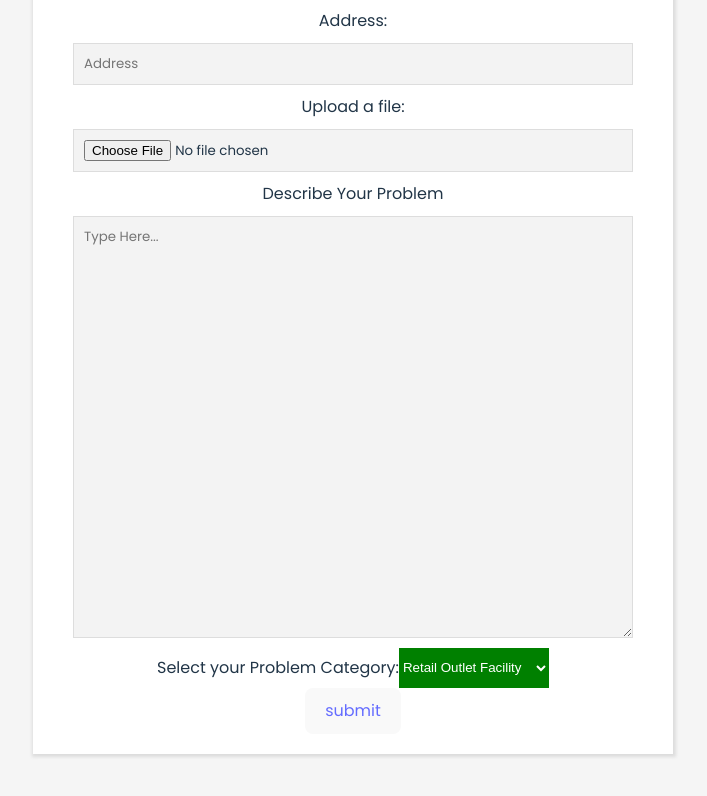
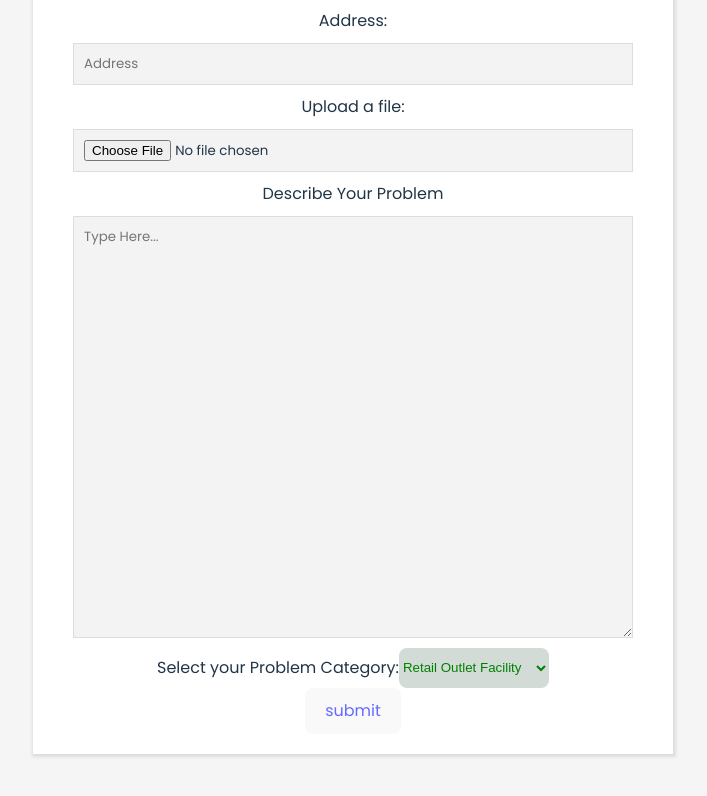
Before and after one commit to farukumarx64/cms-platform, a React (Vite) app: page / in a window 1280 px wide. Shown: the part 432-1228 px from the top of the page, without its empty margins (287-994 px from the left). Built offline with nearby package versions, Linux system fonts and the light colour scheme.

Commit message:
form page css created by Muhammad

```diff
--- a/src/styles/FormPage.css
+++ b/src/styles/FormPage.css
@@ -16,8 +16,8 @@ body{
 
 a {
   font-weight: 500;
-  color: white;
-  text-decoration: none !important;
+  color: green;
+  text-decoration: inherit;
 }
 a:hover {
   color: green;
@@ -58,10 +58,13 @@ button:focus-visible {
 select{
   height: 40px;
   width: 150px;
-  background-color: green;
   border: none;
-  color: #fff;
+  color: green;
   align-items: center;
+  border-radius: 8px;
+  background-color: #d2dbd6;
+
+
 
 
 }
```
